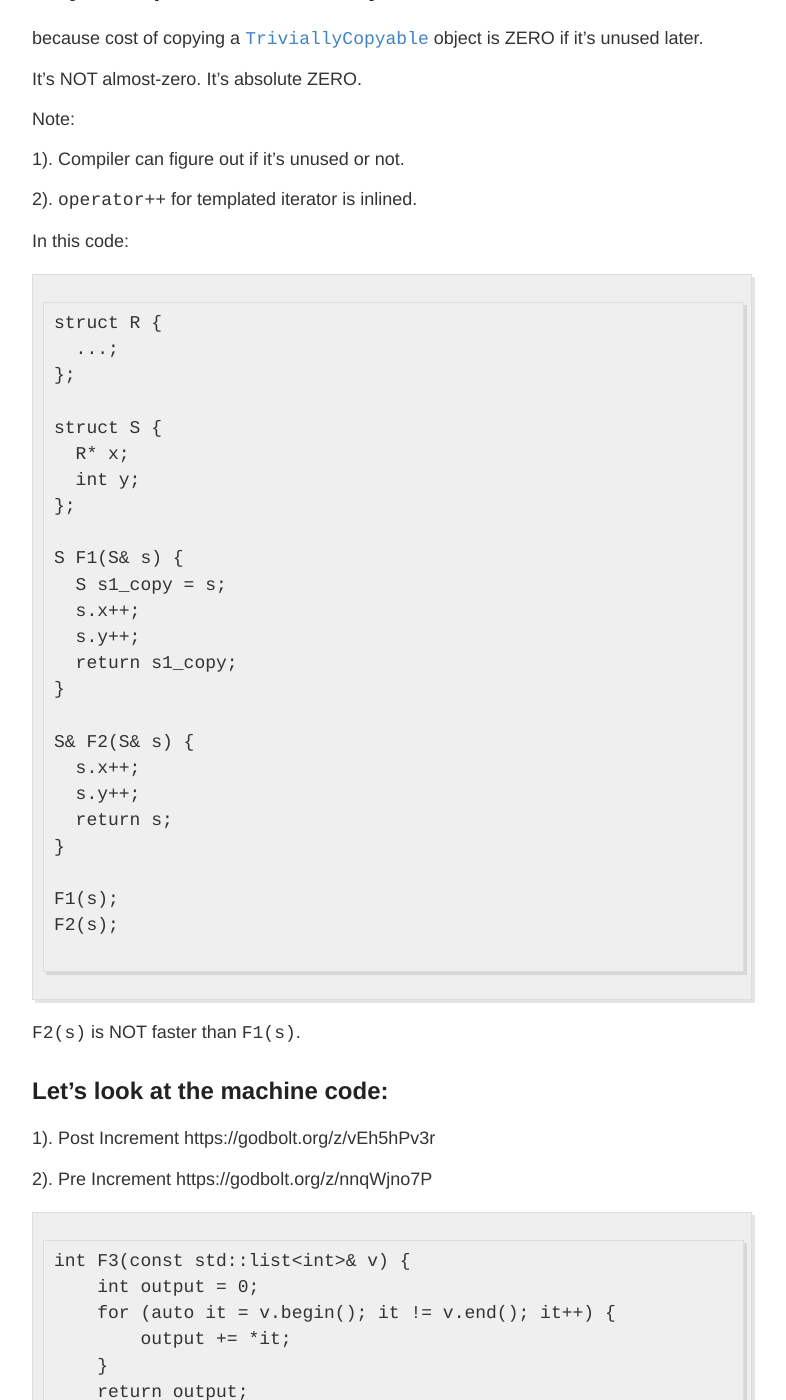
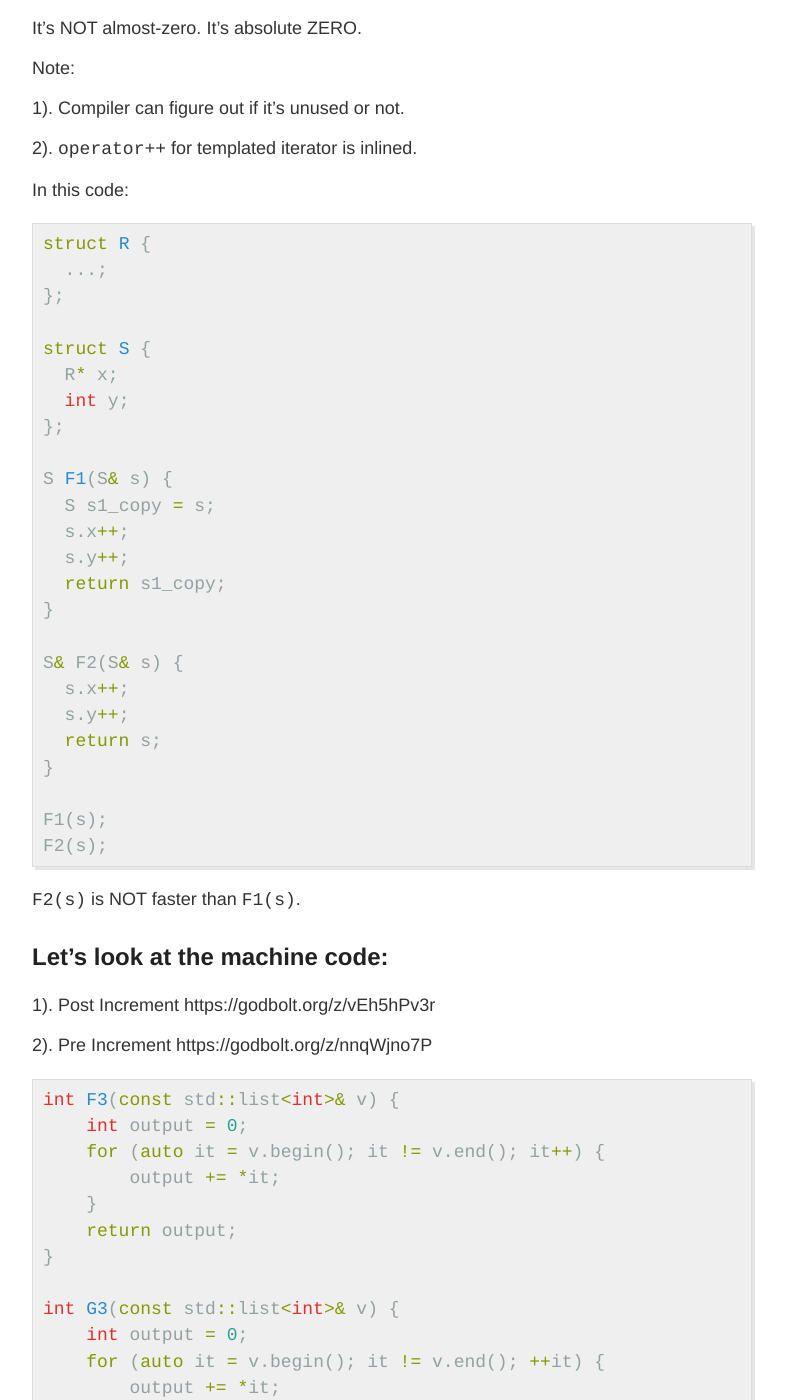
Before and after one commit to mohitmv/blog, a Jekyll site: the page built from _posts/2022-6-1-Pre-Increment-is-not-faster-than-post-Increment.md, in a window 1280 px wide and 1400 px high, scrolled down 1140 px. Shown: the whole window, without its empty margins (248-1034 px from the left). Built offline with Jekyll 4.4.1, drawn with Linux system fonts in a browser that asks for light colours; some of the changed text lies outside the part shown.

Commit message:
Fix C++ snippet style

````diff
--- a/_posts/2022-6-1-Pre-Increment-is-not-faster-than-post-Increment.md
+++ b/_posts/2022-6-1-Pre-Increment-is-not-faster-than-post-Increment.md
@@ -31,7 +31,7 @@ Note:
 
 In this code:
 
-```
+{% highlight c++ %}
 struct R {
   ...;
 };
@@ -56,8 +56,8 @@ S& F2(S& s) {
 
 F1(s);
 F2(s);
+{% endhighlight %}
 
-```
 
 `F2(s)` is NOT faster than `F1(s)`.
 
@@ -67,7 +67,7 @@ F2(s);
 
 2). Pre Increment https://godbolt.org/z/nnqWjno7P
 
-```
+{% highlight c++ %}
 int F3(const std::list<int>& v) {
     int output = 0;
     for (auto it = v.begin(); it != v.end(); it++) {
@@ -83,7 +83,7 @@ int G3(const std::list<int>& v) {
     }
     return output;
 }
-```
+{% endhighlight %}
 
 Here is the diff in their assembly code. Absolutely No diff at all except their names "F3" and "G3".
 
````
Also changed, not shown: other parts of _posts/2022-6-1-Pre-Increment-is-not-faster-than-post-Increment.md (+2 -2 lines).
